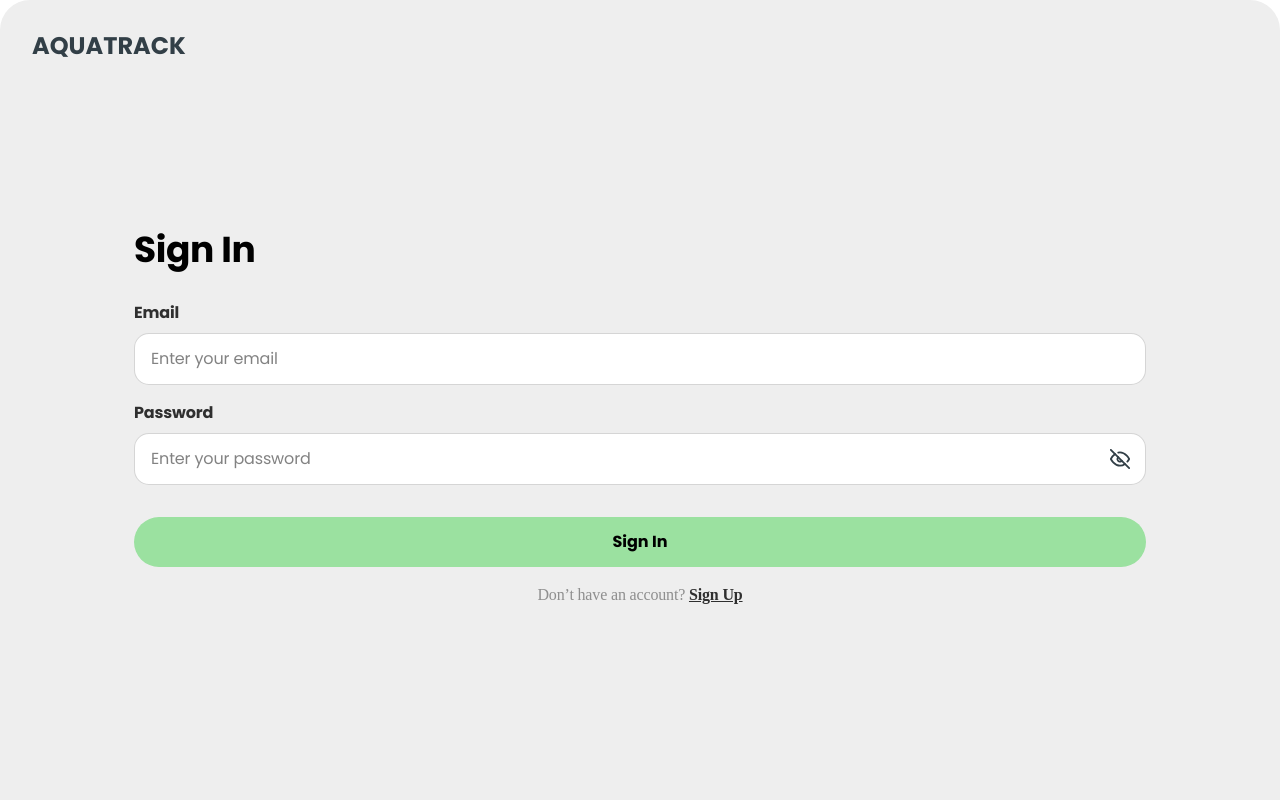
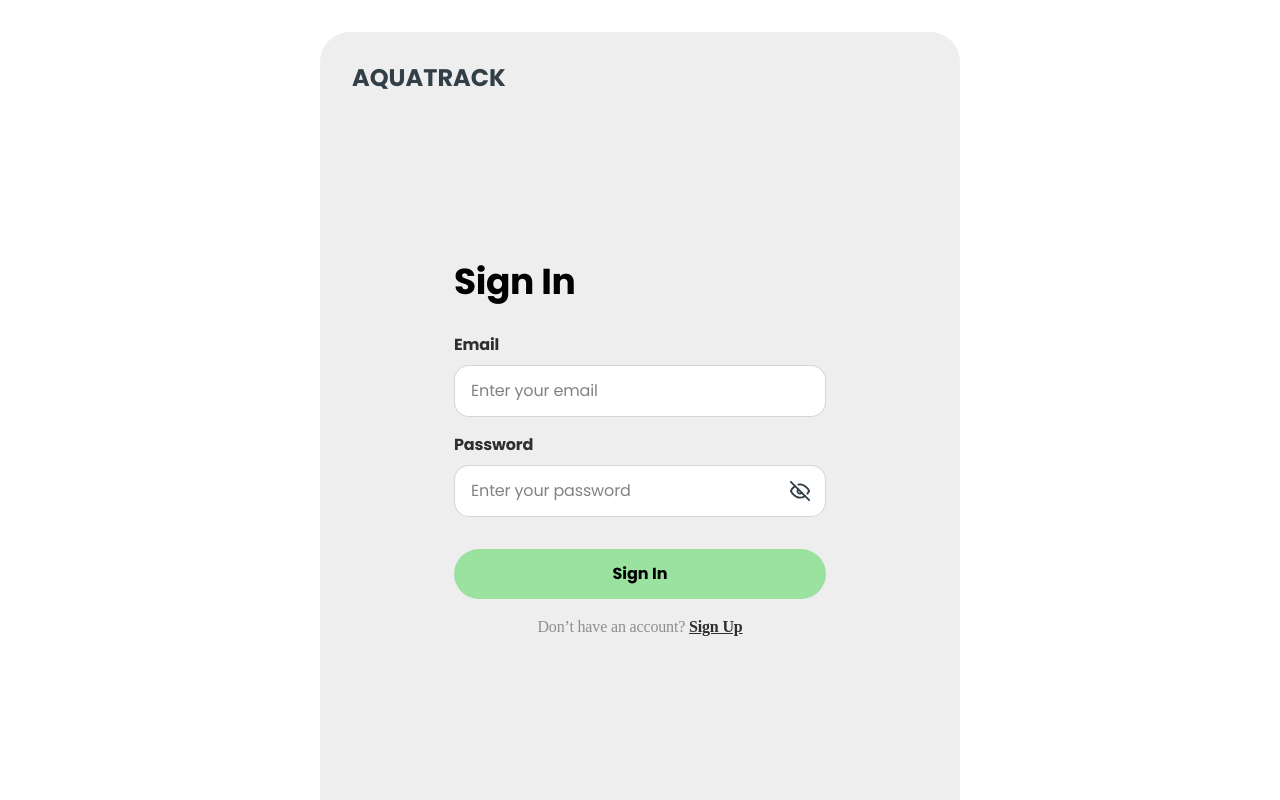
Before and after one commit to AnnaRychkova1/aquatrack-front-1, a React (Vite) app: page /signin in a window 1280 px wide. Shown: the top 800 px of the page. Built offline with nearby package versions, Linux system fonts and the light colour scheme.

Commit message:
update page

```diff
--- a/src/pages/SignIn/SignInPage.module.css
+++ b/src/pages/SignIn/SignInPage.module.css
@@ -0,0 +1,26 @@
+.generalSignInForm {
+    padding: 16px;
+    margin: 0 auto;
+    max-width: 343px;
+}
+
+@media only screen and (min-width: 768px) {
+    .generalSignInForm {
+        padding: 32px;
+        max-width: 704px;
+    }
+}
+
+@media only screen and (min-width: 1440px) {
+    .generalSignInForm {
+        display: flex;
+        gap: 32px;
+        max-width: 1376px;
+    }
+}
+
+@media only screen and (max-width: 1439px) {
+    .AdvantagesSection_plus {
+        display: none;
+    }
+}
--- a/src/pages/SignUp/SignUp.jsx
+++ b/src/pages/SignUp/SignUp.jsx
@@ -23,7 +23,7 @@
 
 import css from './SignUpPage.module.css';
 
-import SignUpForm from '../../components/SignUpForm/SignUpForm';
+import SignUpForm from '..//../components/SignUpForm/SignUpForm';
 import AdvantagesSection from '../../components/AdvantagesSection/AdvantagesSection';
 
 import React from 'react';
```
